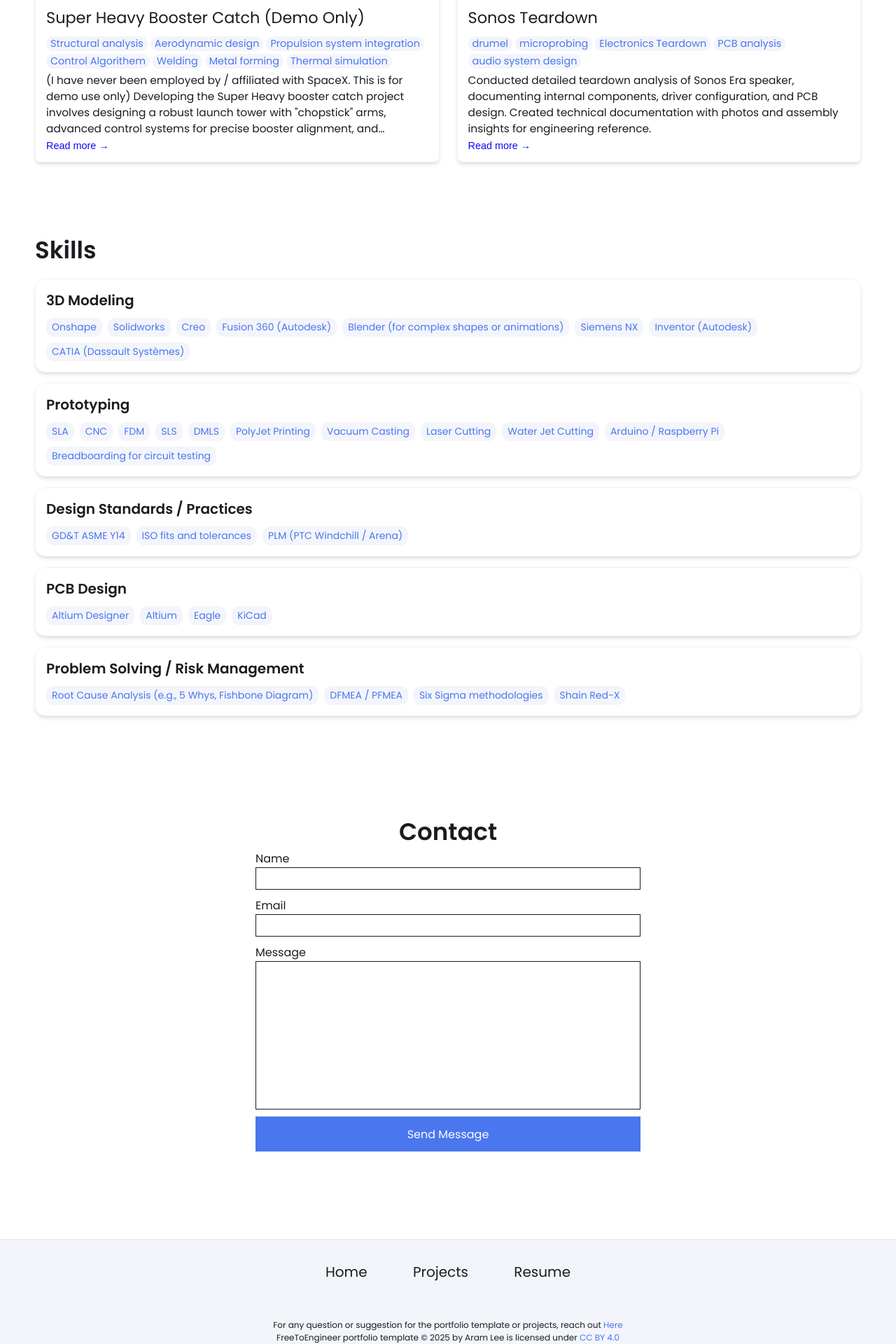
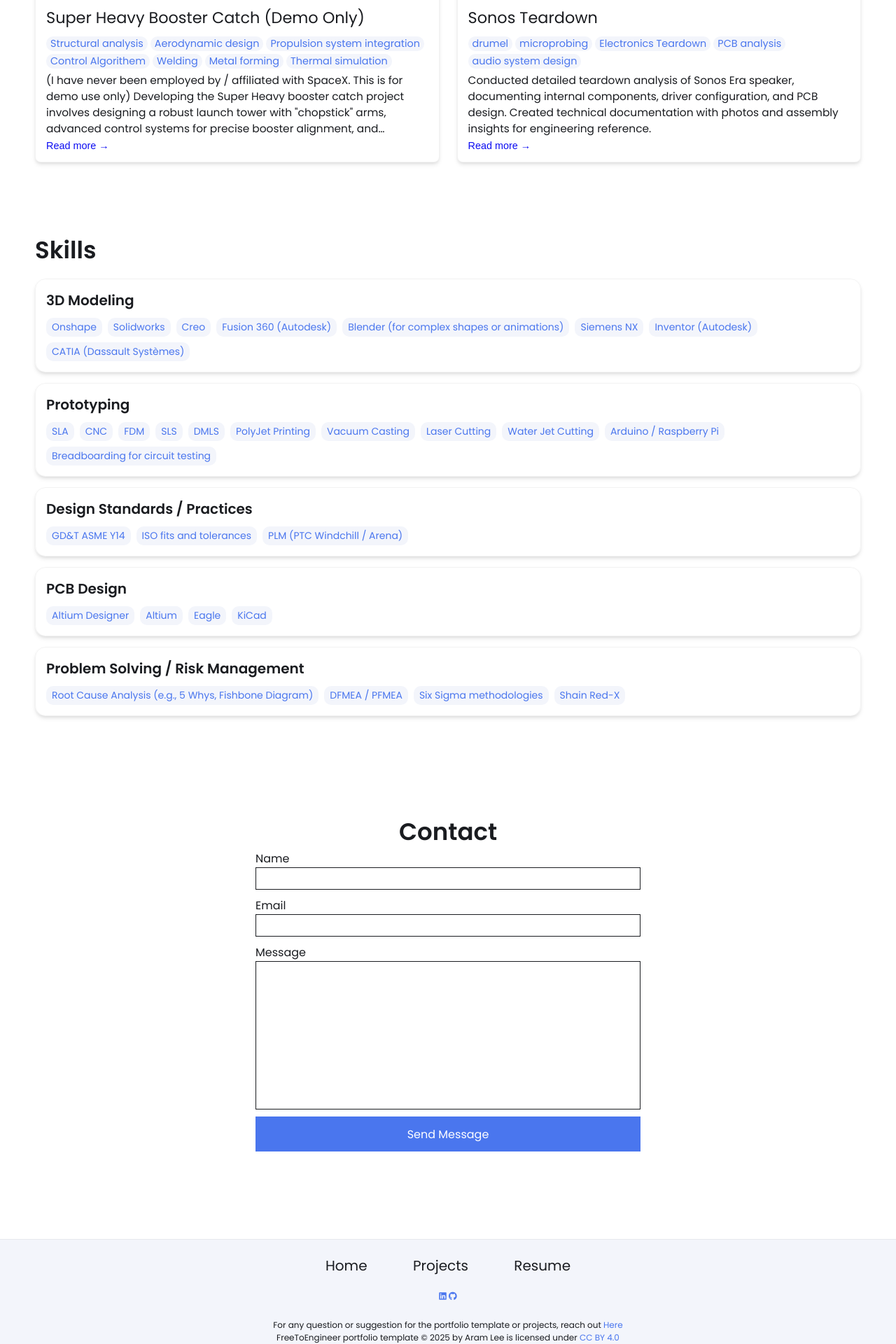
Before and after one commit to munir-zarea/munir-zarea.github.io, a Jekyll site: the page built from index.html, in a window 1280 px wide. Shown: the part 1407-3327 px from the top of the page at 70% size. Built offline with Jekyll 4.4.1, drawn with Linux system fonts in a browser that asks for light colours.

Commit message:
Update footer.html

```diff
--- a/_includes/footer.html
+++ b/_includes/footer.html
@@ -7,11 +7,35 @@
             <a href="/projects/">
                 <span>Projects</span>
             </a>
-            <a href={{site.resume-url}} target="_blank" rel="noopener noreferrer">
+            <a href="{{ site.resume-url }}" target="_blank" rel="noopener noreferrer">
                 <span>Resume</span>
             </a>
         </div>
+
+        <!-- SOCIAL ICONS START -->
+        <div class="social-icons">
+            {% if site.external-links.linkedin %}
+            <a href="https://www.linkedin.com/in/{{ site.external-links.linkedin }}" target="_blank" rel="noopener noreferrer">
+                <i class="fab fa-linkedin"></i>
+            </a>
+            {% endif %}
+
+            {% if site.external-links.github %}
+            <a href="https://github.com/{{ site.external-links.github }}" target="_blank" rel="noopener noreferrer">
+                <i class="fab fa-github"></i>
+            </a>
+            {% endif %}
+
+            {% if site.external-links.wordpress %}
+            <a href="https://wordpress.com/{{ site.external-links.wordpress }}" target="_blank" rel="noopener noreferrer">
+                <i class="fab fa-wordpress"></i>
+            </a>
+            {% endif %}
+        </div>
+        <!-- SOCIAL ICONS END -->
+
     </div>
+
     <div class="license">
         <span>For any question or suggestion for the portfolio template or projects, reach out <a class="help" href="mailto:aram.lee12@gmail.com"> Here</a> </span>
         <p>FreeToEngineer portfolio template © 2025 by Aram Lee is licensed under <a href="https://creativecommons.org/licenses/by/4.0/?ref=chooser-v1">CC BY 4.0</a></p>
```
